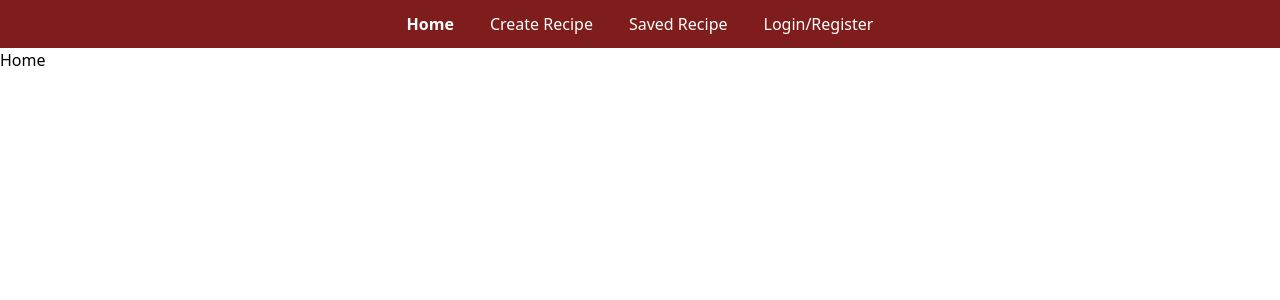
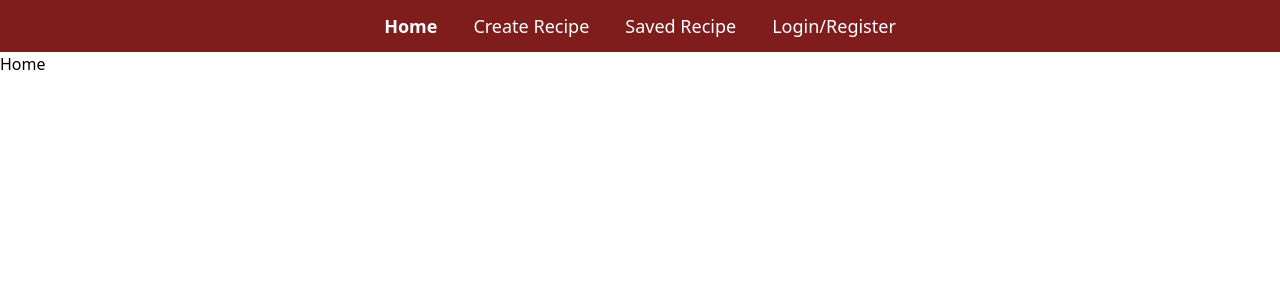
Before and after one commit to rizkygusna/recipe-app-fe, a React (Vite) app: page / in a window 1280 px wide. Shown: the top 300 px of the page. Built offline with nearby package versions, Linux system fonts and the light colour scheme.

Commit message:
add font size to nav links

```diff
--- a/src/components/Navbar.tsx
+++ b/src/components/Navbar.tsx
@@ -3,7 +3,7 @@ import { NavLink } from "react-router-dom";
 const Navbar = () => {
   return (
     <div className="navbar w-full bg-red-900">
-      <div className="w-full max-w-7xl mx-auto text-white p-3 flex gap-9 justify-center">
+      <div className="w-full max-w-7xl mx-auto text-white p-3 flex gap-9 justify-center text-lg">
         <NavLink
           className="hover:underline underline-offset-2"
           to="/"
```
